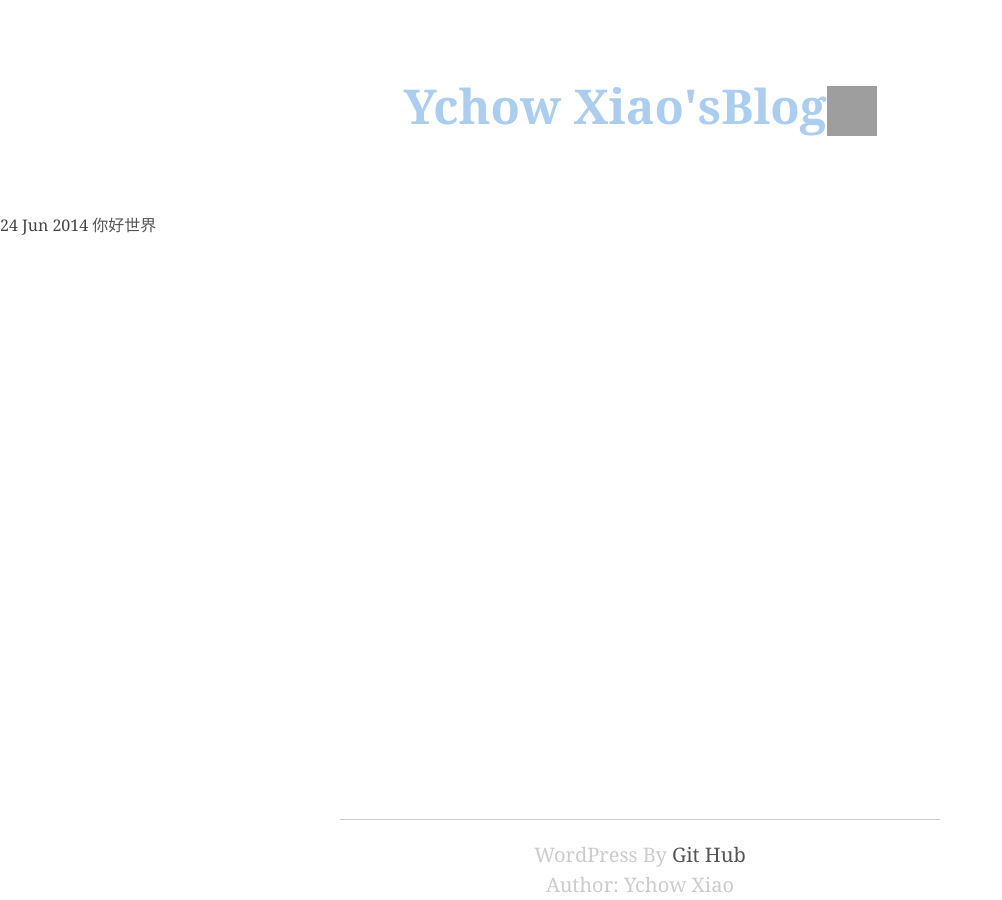
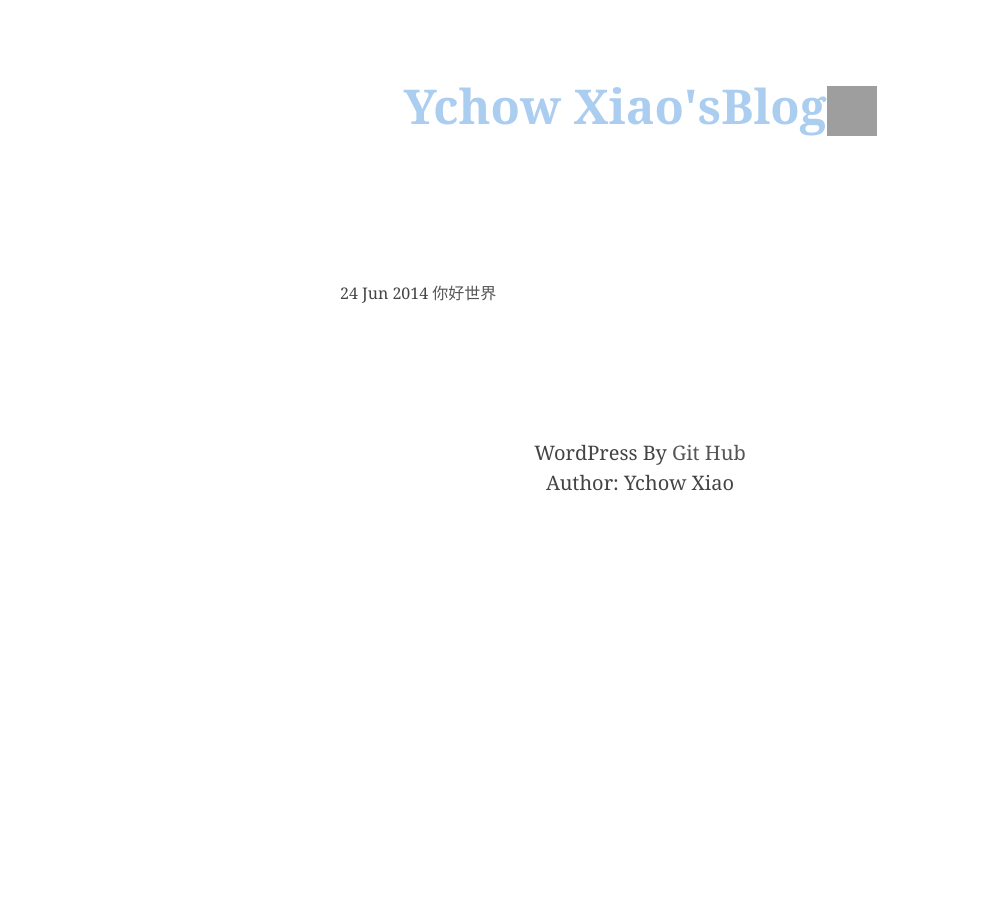
Before and after one commit to kai517/ychowxiao, a Jekyll site: the page built from index.html, in a window 1280 px wide. Shown: the whole page, without its empty margins (0-1002 px from the left). Built offline with Jekyll 4.4.1, drawn with Linux system fonts in a browser that asks for light colours; grey boxes are pictures that could not be loaded.

Commit message:
Update main.css

```diff
--- a/css/main.css
+++ b/css/main.css
@@ -110,5 +110,6 @@
 
 h1{text-align: center;font-size: 48px;text-decoration:italic;color:#abcdef;line-height: 100px;}
 p{text-align: center;font-size: 20px;line-height: 30px;}
-
-.footer{width:600px;padding:20px 0 0;border-top:1px solid #ccc;position:fixed;bottom:0;left:50%;margin-left:-300px;color:#ccc;font-size:14px;line-height:30px;text-align:center;}
+ul{width:600px;margin:100px auto;}
+ul li{margin-bottom:10px;}
+footer.index{width:600px;padding:20px 0 0;border-top:1px solid #ccc;position:fixed;bottom:0;left:50%;margin-left:-300px;color:#ccc;font-size:14px;line-height:30px;text-align:center;}
```
